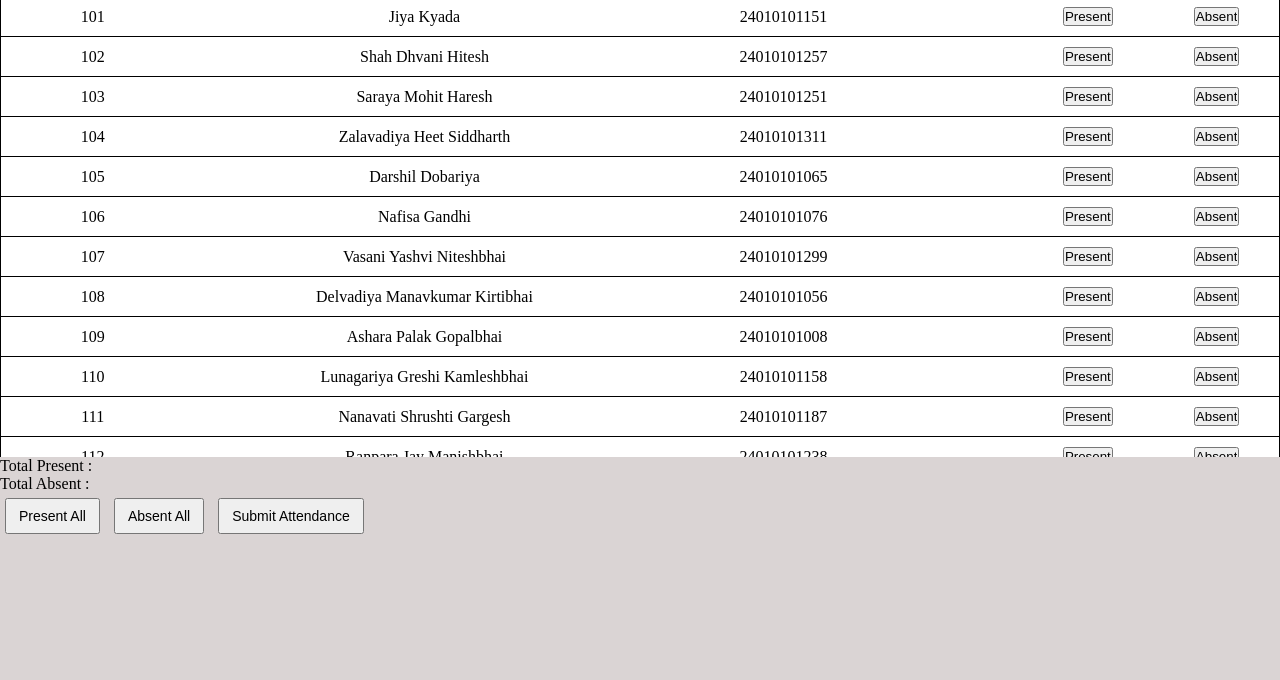
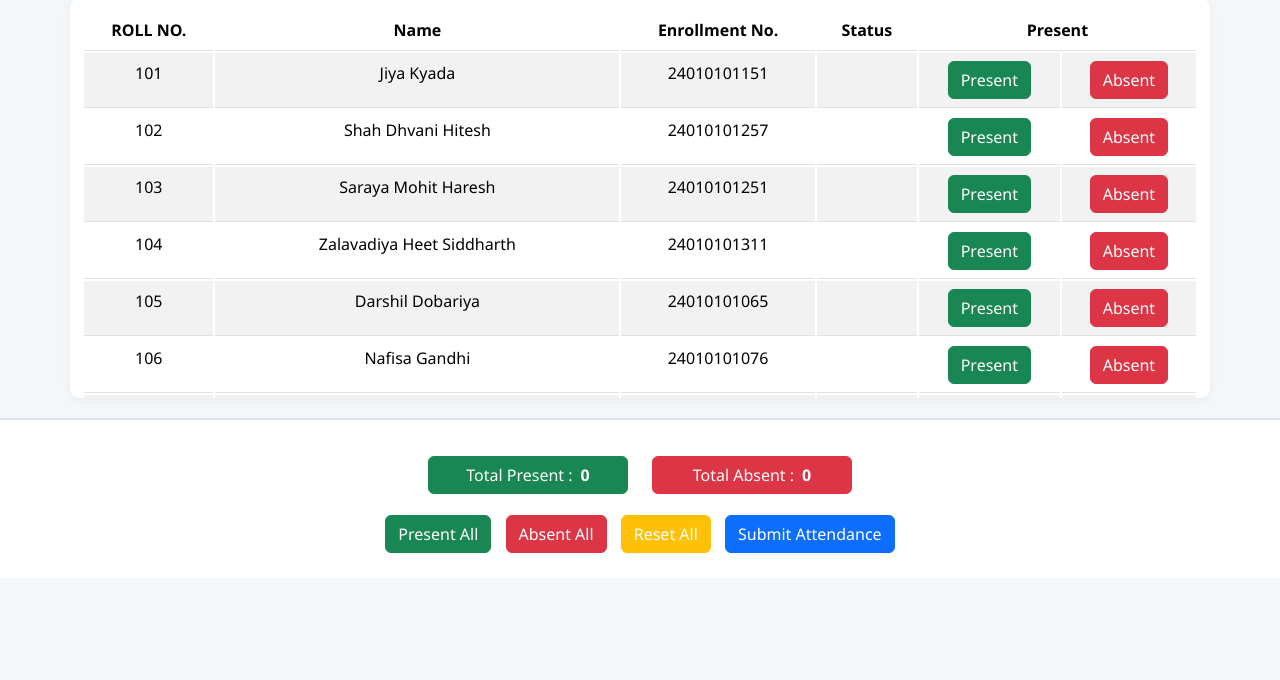
Before and after one commit to Prince-Chandpa/Attendance_System_Project_WT, a plain HTML site: page index.html in a window 1280 px wide. Shown: the part 120-800 px from the top of the page. Drawn offline with nearby package versions, Linux system fonts and the light colour scheme.

Commit message:
Give style to webpage(bootstrap) and create submit function

```diff
--- a/index.html
+++ b/index.html
@@ -5,6 +5,8 @@
     <meta charset="UTF-8">
     <meta name="viewport" content="width=device-width, initial-scale=1.0">
     <title>Student Attendance Tracker</title>
+    <link href="https://cdn.jsdelivr.net/npm/bootstrap@5.3.7/dist/css/bootstrap.min.css" rel="stylesheet" integrity="sha384-LN+7fdVzj6u52u30Kp6M/trliBMCMKTyK833zpbD+pXdCLuTusPj697FH4R/5mcr" crossorigin="anonymous">
+
     <link rel="stylesheet" href="style.css">
 </head>
 
@@ -13,17 +15,14 @@
         <h1 id="mainTitle">Student Attendance Tracker</h1>
     </header>
     <script src="students.js"></script>
-    <main>
-
-
-
-        <table>
+    <main class="container">
+        <table class="table table-striped table-hover border-0">
             <thead>
                 <tr>
                     <th>ROLL NO.</th>
                     <th>Name</th>
                     <th>Enrollment No.</th>
-                    <th>Status</th>
+                    <th class="status-col">Status</th>
                     <th colspan='2'>Present</th>
                 </tr>
             </thead>
@@ -45,15 +44,15 @@
                         document.write("</td>");
 
                         document.write("<td>");
-                        document.write("<span class='status'></span>");
+                        document.write("<span class='status btn text-white text-wrap p-1'></span>");
                         document.write("</td>");
 
                         document.write("<td>");
-                        document.write("<input type='button' onclick=isPresent(" + i + ") value='Present'>");
+                        document.write("<input class='btn btn-success' type='button' onclick=isPresent(" + i + ") value='Present'>");
                         document.write("</td>");
 
                         document.write("<td>");
-                        document.write("<input type='button' onclick=isAbsent(" + i + ") value='Absent'>");
+                        document.write("<input class='btn btn-danger' type='button' onclick=isAbsent(" + i + ") value='Absent'>");
                         document.write("</td>");
                         document.write("</tr>");
                     }
@@ -61,51 +60,37 @@
             </tbody>
         </table>
     </main>
-    <div>Total Present : <span id='DisplayPresent'></span><br>Total Absent : <span id='DisplayAbsent'></span></div>
-    <div>
-        <button onclick='presentAll()' id="presentAll">Present All</button>
-        <button onclick='absentAll()' id="absentAll">Absent All</button>
-        <button onclick='submitAttendance()' id="submitAttendance">Submit Attendance</button>
-    </div>
 
 
-    <script>
-        const statusRef = document.getElementsByClassName("status");
-        const DisplayPresentRef = document.getElementById("DisplayPresent");
-        const DisplayAbsentRef = document.getElementById("DisplayAbsent");
-        function isPresent(index) {
-            student[index].status = 'Present';
-            statusRef[index].innerHTML = student[index].status;
-            updateCount();
-        }
-        function isAbsent(index) {
-            student[index].status = 'Absent';
-            statusRef[index].innerHTML = student[index].status;
-            updateCount();
-        }
-        function updateCount() {
-            DisplayPresentRef.innerHTML = student.filter(stu => stu.status === 'Present').length;
-            DisplayAbsentRef.innerHTML = student.filter(stu => stu.status === 'Absent').length;
-        }
-        function presentAll() {
-            for (let i = 0; i < student.length; i++) {
-                student[i].status = 'Present';
-                statusRef[i].innerHTML = student[i].status;
-            }
-            updateCount();
-        }
-        function absentAll() {
-            for (let i = 0; i < student.length; i++) {
-                student[i].status = 'Absent';
-                statusRef[i].innerHTML = student[i].status;
-            }
-            updateCount();
-        }
-        function submitAttendance() {
-        }
-    </script>
+    <footer class="d-flex flex-column align-items-center">
+        <div class="fs-4 d-flex justify-content-around gap-4 my-3">
+            <div class="btn btn-success d-flex justify-content-center align-items-center"
+         style="width: 200px; max-width: 200px; min-width: 200px;">
+                Total Present : <span id='DisplayPresent'class="ms-2 fw-bold">0</span>
+            </div>
+            <div class="btn btn-danger d-flex justify-content-center align-items-center"
+         style="width: 200px; max-width: 200px; min-width: 200px;">
+                Total Absent : <span id='DisplayAbsent'class="ms-2 fw-bold">0</span>
+            </div>
+        </div>
+
+        <div>
+            <button class="btn btn-success"  onclick='presentAll()' id="presentAll">Present All</button>
+
+            <button class="btn btn-danger" onclick='absentAll()' id="absentAll">Absent All</button>
+
+            <button class="btn btn-warning text-white" onclick='resetAll()' id="resetAll">Reset All</button>
+
+            <button class="btn btn-primary" onclick='submitAttendance()' id="submitAttendance">Submit
+                Attendance</button>
+        </div>
+    </footer>
 
 
+    <script src="script.js"></script>
+
+
+    <script src="https://cdn.jsdelivr.net/npm/bootstrap@5.3.7/dist/js/bootstrap.bundle.min.js" integrity="sha384-ndDqU0Gzau9qJ1lfW4pNLlhNTkCfHzAVBReH9diLvGRem5+R9g2FzA8ZGN954O5Q" crossorigin="anonymous"></script>
 </body>
 
 </html>
--- /dev/null
+++ b/script.js
@@ -0,0 +1,77 @@
+const statusRef = document.getElementsByClassName("status");
+        const DisplayPresentRef = document.getElementById("DisplayPresent");
+        const DisplayAbsentRef = document.getElementById("DisplayAbsent");
+
+
+
+        function isPresent(index) {
+            student[index].status = 'Present';
+            statusRef[index].innerHTML = student[index].status;
+
+            statusRef[index].classList.add('text-bg-success');
+            statusRef[index].classList.remove('text-bg-danger');
+            updateCount();
+        }
+
+        function isAbsent(index) {
+            student[index].status = 'Absent';
+            statusRef[index].innerHTML = student[index].status;
+
+            statusRef[index].classList.remove('text-bg-success');
+            statusRef[index].classList.add('text-bg-danger');
+            updateCount();
+        }
+        function updateCount() {
+            DisplayPresentRef.innerHTML = student.filter(stu => stu.status === 'Present').length;
+            DisplayAbsentRef.innerHTML = student.filter(stu => stu.status === 'Absent').length;
+        }
+        function presentAll() {
+            for (let i = 0; i < student.length; i++) {
+                student[i].status = 'Present';
+                statusRef[i].innerHTML = student[i].status;
+                statusRef[i].classList.remove('text-bg-danger');
+                statusRef[i].classList.add('text-bg-success');
+            }
+            updateCount();
+        }
+        function absentAll() {
+            for (let i = 0; i < student.length; i++) {
+                student[i].status = 'Absent';
+                statusRef[i].innerHTML = student[i].status;
+                statusRef[i].classList.remove('text-bg-success');
+                statusRef[i].classList.add('text-bg-danger');
+            }
+            updateCount();
+        }
+        function resetAll() {
+            let userWant = confirm("Are you sure you want to reset all statuses?");
+
+            if (userWant) {
+                for (let i = 0; i < student.length; i++) {
+                    student[i].status = "";
+                    statusRef[i].innerHTML = "";
+                    statusRef[i].classList.remove('text-bg-success');
+                    statusRef[i].classList.remove('text-bg-danger');
+                }
+                updateCount();
+            }
+        }
+        function submitAttendance() {
+            // Create List here because each time create new List if list create at Global old values also remain.
+            let absentStudentList = [];
+
+            let userWantSubmit = confirm("Are you sure you want to reset all statuses?");
+            if (userWantSubmit) {
+               for(let i=0; i<student.length; i++){
+                if(student[i].status === 'Absent'){
+                    absentStudentList.push(student[i].rollno);
+                }
+               }
+            }
+
+            if(absentStudentList.length === 0){
+                alert('All Student Are Present :)');
+            }else{
+                alert('Absent Roll Numbers: \n'+absentStudentList.join(','));
+            }
+        }
--- a/style.css
+++ b/style.css
@@ -4,60 +4,74 @@
     box-sizing: border-box;
 }
 body{
-    /* text-align: center; */
     position: relative;
-    background-color: #ccc4c4b6;
+    /* background-color: #ffffff; */
+
+    background-color: #f4f7fa; /* Light soft blue-gray */
+    font-family: 'Segoe UI', Tahoma, Geneva, Verdana, sans-serif;
 }
-/* header{
-    width: 100vw;
-    height: 1%;
-    display: inline-block;
-
-    text-align: center;
-    position: absolute;
-} */
 header {
     width: 100%;
     padding: 20px;
     text-align: center;
-    background-color: #f4f4f4;
+    background-color: #ffffff;
+    border-bottom: 2px solid #dee2e6;
     position: sticky;
     top: 0;
     z-index: 10;
 }
-#mainTitle{
-    display: block;
+#mainTitle {
     font-weight: 900;
+    color: #343a40;
 }
-/* main{
-    border: 1px solid black;
-    scroll-behavior: calc(width/10);
-} */
 main {
-    /* border: 1px solid black; */
     scroll-behavior: smooth;
     overflow: auto;
-    max-height: 500px;
+    max-height: 400px;
+
+    margin-top: 20px;
+    padding: 10px;
+    background-color: #ffffff;
+    border-radius: 10px;
+    box-shadow: 0 2px 10px rgba(0, 0, 0, 0.05);
 }
 
 table {
     width: 100%;
-    /* border: 0px; */
-    /* border-bottom: 1px solid black; */
-    border-collapse: collapse;
+    border-collapse: unset;
     margin-bottom: 20px;
+
+    background-color: #ffffff;
+    border-radius: 8px;
+    overflow: hidden;
 }
 
 tr{
-    border: 1px solid black;
+    border-bottom: 1px solid #dee2e6;
 
+}
+
+th{
+    background-color: #e9ecef;
+    color: #495057;
 }
 
 th, td {
     padding: 10px;
     text-align: center;
-    /* border: 1px solid black; */
-    background-color: white;
+}
+
+.status-col{
+    width: 100px;
+    min-width: 100px;
+    max-width: 100px;
+}
+
+.status {
+    font-weight: 500;
+    text-align: center;
+    min-width: 75px;
+    max-width: 75px;
 }
 
 button {
@@ -65,3 +79,19 @@ button {
     padding: 8px 12px;
     font-size: 14px;
 }
+
+footer {
+    background-color: #ffffff;
+    margin-top: 20px;
+    padding: 20px;
+    border-top: 2px solid #dee2e6;
+}
+
+/* Present/Absent counters */
+.btn-success, .btn-danger {
+    color: white;
+}
+
+.btn:hover {
+    opacity: 0.9;
+}
```
